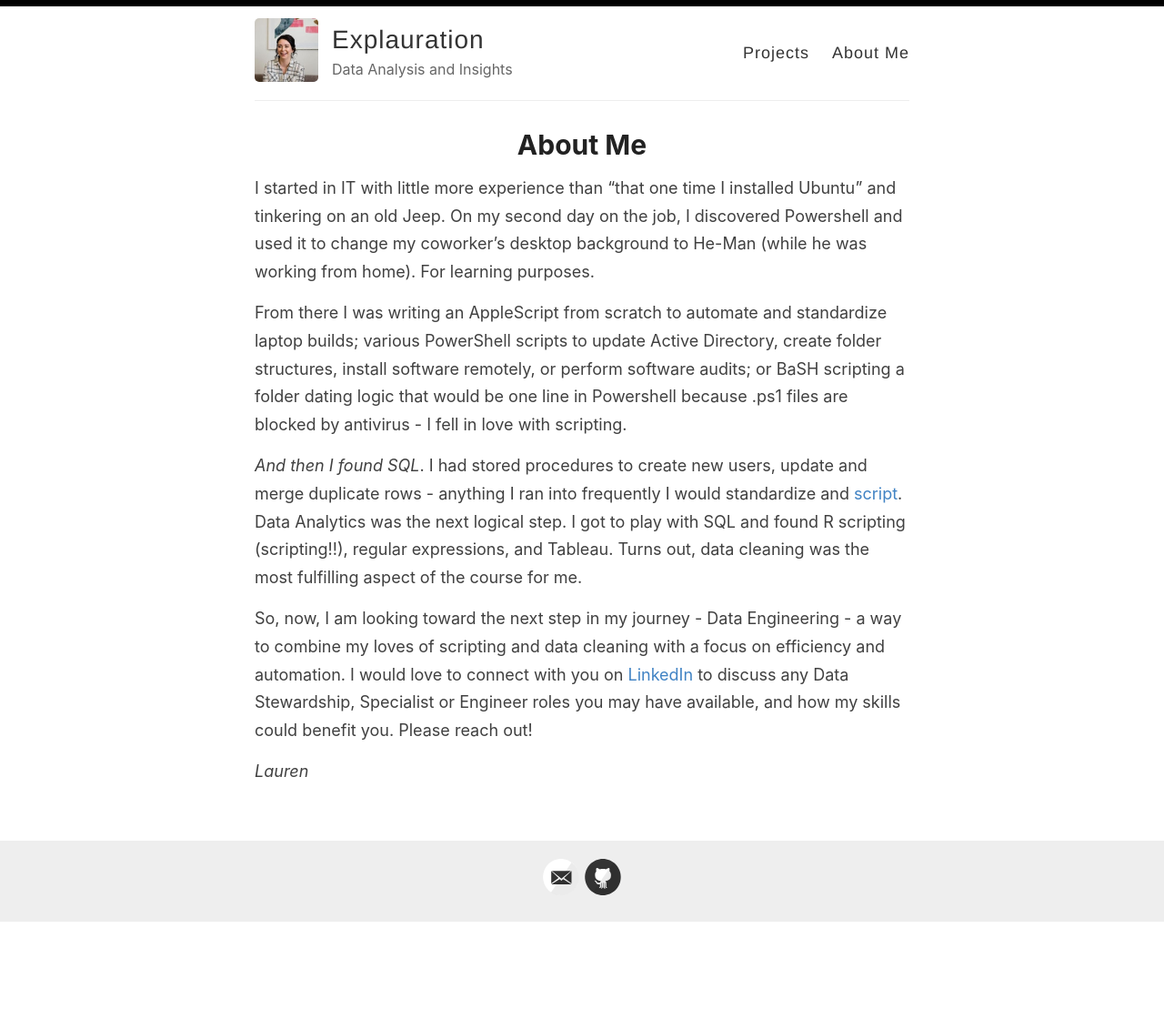
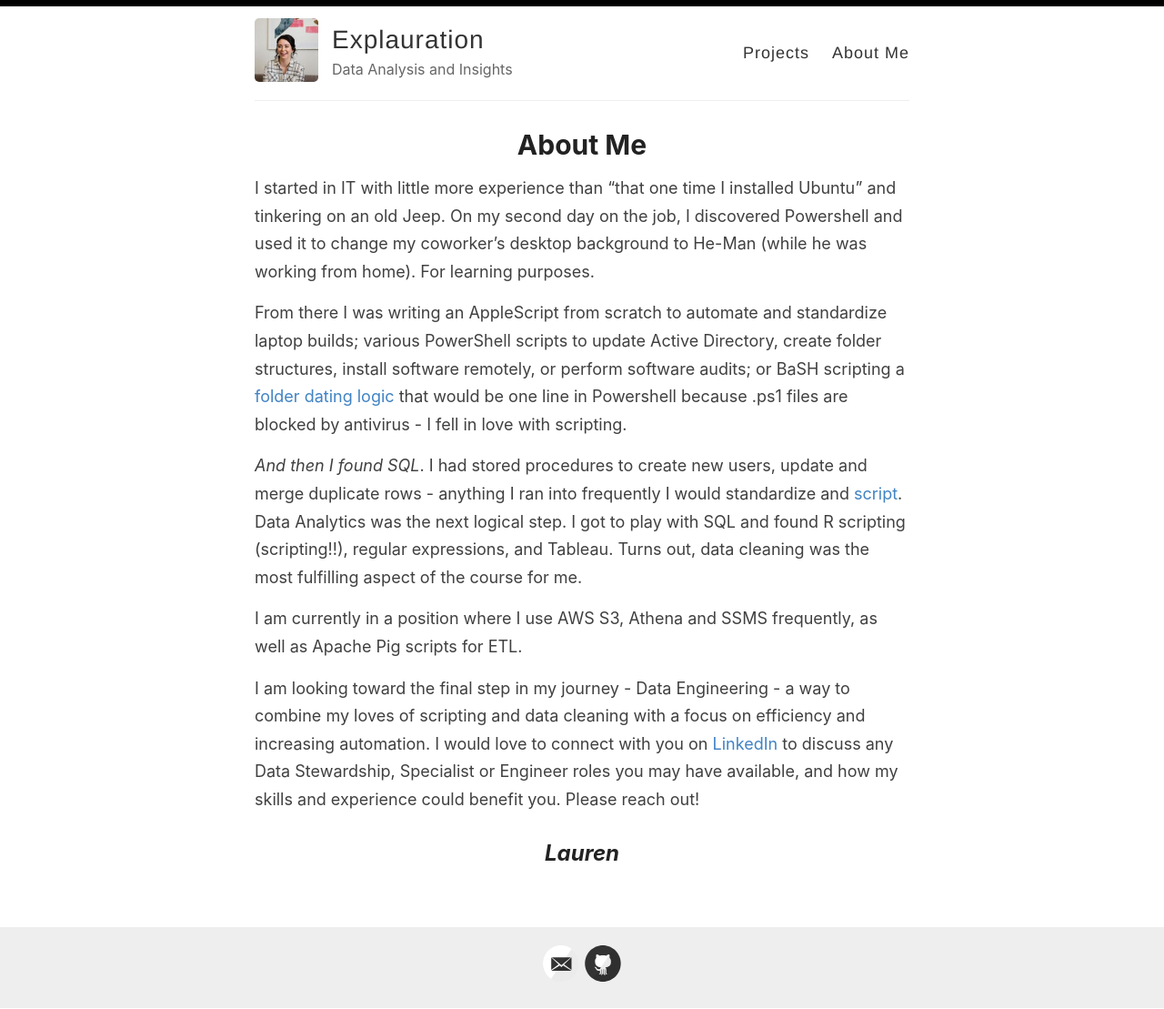
Before and after one commit to Lwillio/lwillio.github.io, a Jekyll site: the page built from _pages/aboutme.md, in a window 1280 px wide. Shown: the whole page at 91% size. Built offline with Jekyll 4.4.1, drawn with Linux system fonts in a browser that asks for light colours; before the commit the page ends 1013 px from its top, so only the background shows below that.

Commit message:
Update aboutme.md

```diff
--- a/_pages/aboutme.md
+++ b/_pages/aboutme.md
@@ -6,10 +6,12 @@ permalink: /aboutme/
 
 I started in IT with little more experience than "that one time I installed Ubuntu" and tinkering on an old Jeep. On my second day on the job, I discovered Powershell and used it to change my coworker's desktop background to He-Man (while he was working from home). For learning purposes.
 
-From there I was writing an AppleScript from scratch to automate and standardize laptop builds; various PowerShell scripts to update Active Directory, create folder structures, install software remotely, or perform software audits; or BaSH scripting a folder dating logic that would be one line in Powershell because .ps1 files are blocked by antivirus - I fell in love with scripting.
+From there I was writing an AppleScript from scratch to automate and standardize laptop builds; various PowerShell scripts to update Active Directory, create folder structures, install software remotely, or perform software audits; or BaSH scripting a [folder dating logic](script link) that would be one line in Powershell because .ps1 files are blocked by antivirus - I fell in love with scripting.
 
 _And then I found SQL_. I had stored procedures to create new users, update and merge duplicate rows - anything I ran into frequently I would standardize and [script](link to example PIVOT/CAST inelegancy). Data Analytics was the next logical step. I got to play with SQL and found R scripting (scripting!!), regular expressions, and Tableau. Turns out, data cleaning was the most fulfilling aspect of the course for me.
 
-So, now, I am looking toward the next step in my journey - Data Engineering - a way to combine my loves of scripting and data cleaning with a focus on efficiency and automation. I would love to connect with you on [LinkedIn](http://www.linkedin.com/in/lwilliamson) to discuss any Data Stewardship, Specialist or Engineer roles you may have available, and how my skills could benefit you. Please reach out!
+I am currently in a position where I use AWS S3, Athena and SSMS frequently, as well as Apache Pig scripts for ETL.
 
-_Lauren_
+I am looking toward the final step in my journey - Data Engineering - a way to combine my loves of scripting and data cleaning with a focus on efficiency and increasing automation. I would love to connect with you on [LinkedIn](http://www.linkedin.com/in/lwilliamson) to discuss any Data Stewardship, Specialist or Engineer roles you may have available, and how my skills and experience could benefit you. Please reach out!
+
+## _Lauren_
```
